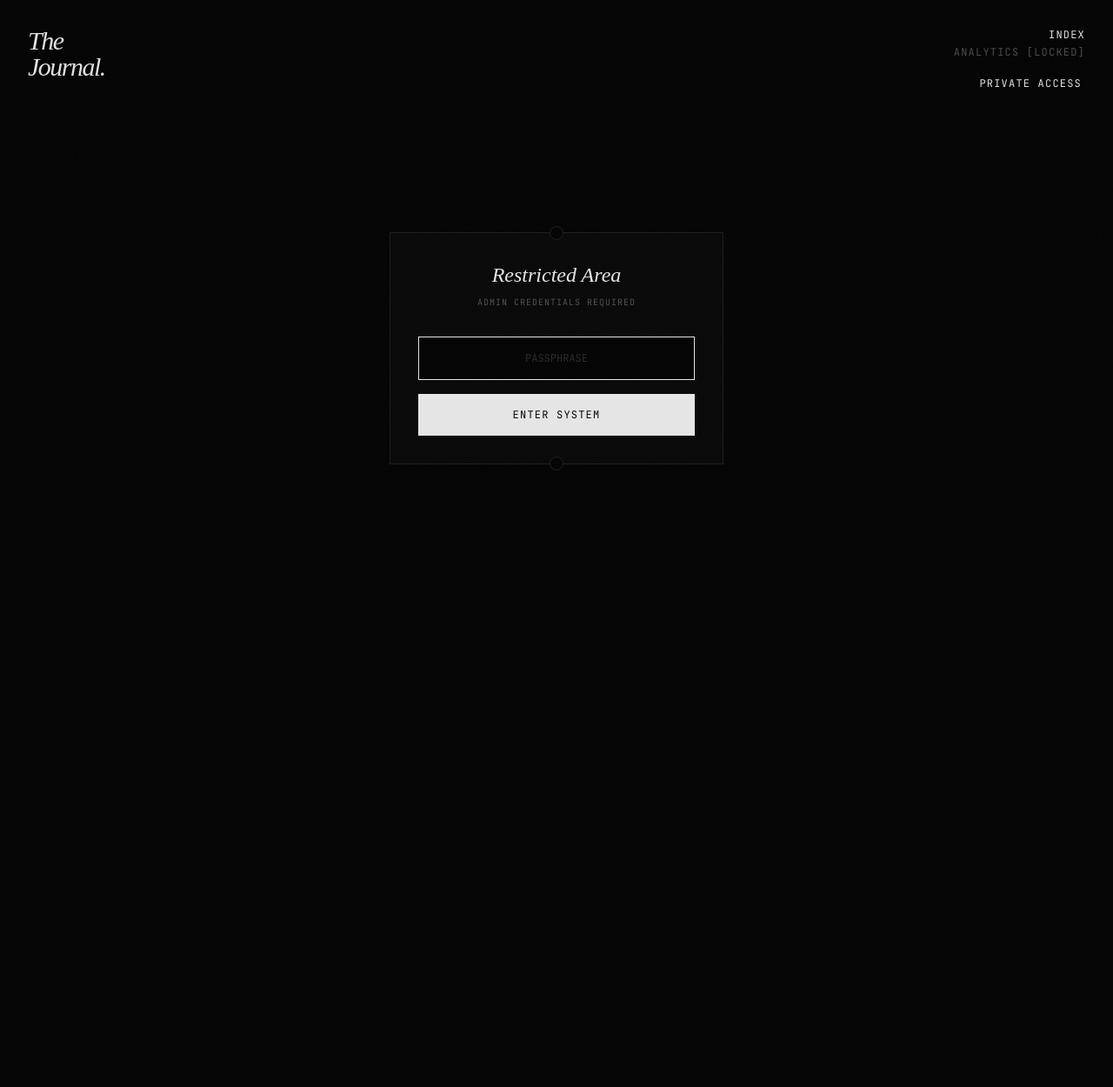
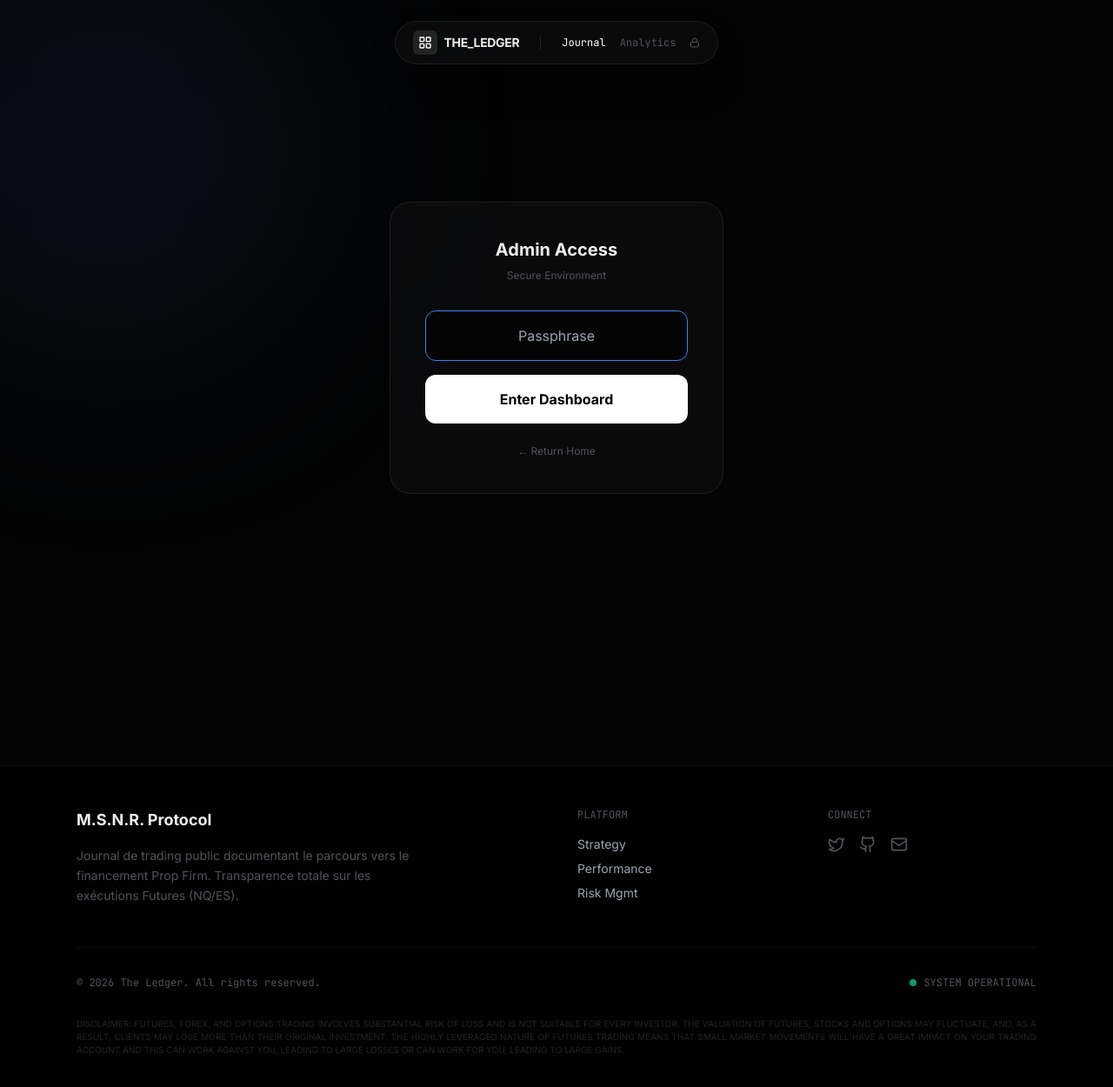
Before and after one commit to AlexiRn3/supernova, a Next.js app: page /login in a window 1280 px wide. Shown: the top 1250 px of the page at 87% size. Before the commit the page ends 800 px from the top, so only its background shows below. Built offline with nearby package versions, Linux system fonts and the light colour scheme.

Commit message:
new style

```diff
--- a/app/globals.css
+++ b/app/globals.css
@@ -8,35 +8,33 @@
 }
 
 body {
-  background-color: theme('colors.bg');
+  background-color: theme('colors.background');
   color: theme('colors.text');
   overflow-x: hidden;
 }
 
-/* Texture de fond granuleuse omniprésente */
-.texture-overlay {
+/* Background Grid Effect */
+.bg-grid-subtle {
+  background-size: 40px 40px;
+  background-image: theme('backgroundImage.grid-pattern');
+  mask-image: radial-gradient(ellipse at center, black 40%, transparent 80%);
+  opacity: 0.15;
   position: fixed;
-  top: 0; left: 0; width: 100vw; height: 100vh;
+  inset: 0;
   pointer-events: none;
-  z-index: 50;
-  background-image: theme('backgroundImage.noise');
-  opacity: 0.4;
-  mix-blend-mode: overlay;
+  z-index: 0;
 }
 
-/* Animations de texte élégantes */
-.reveal-text {
-  animation: reveal 1s cubic-bezier(0.16, 1, 0.3, 1) forwards;
-  opacity: 0;
-  transform: translateY(100%);
+/* Glassmorphism Card Utility */
+.bento-card {
+  background: rgba(15, 15, 17, 0.6);
+  backdrop-filter: blur(12px);
+  -webkit-backdrop-filter: blur(12px);
+  border: 1px solid rgba(255, 255, 255, 0.08);
+  transition: all 0.3s ease;
 }
 
-@keyframes reveal {
-  to { opacity: 1; transform: translateY(0); }
+.bento-card:hover {
+  border-color: rgba(255, 255, 255, 0.15);
+  background: rgba(15, 15, 17, 0.8);
 }
-
-/* Sélection de texte style "Marqueur" */
-::selection {
-  background-color: theme('colors.text');
-  color: theme('colors.bg');
-}
--- a/app/layout.tsx
+++ b/app/layout.tsx
@@ -1,26 +1,31 @@
 import type { Metadata } from "next";
 import { Inter, JetBrains_Mono } from "next/font/google";
-import Navbar from "@/components/Navbar"; // Assure-toi que le fichier est bien components/Navbar.tsx
+import NavBar from "@/components/NavBar";
+import Footer from "@/components/Footer";
 import "./globals.css";
 
 const inter = Inter({ subsets: ["latin"], variable: '--font-inter' });
 const jetbrains = JetBrains_Mono({ subsets: ["latin"], variable: '--font-jetbrains' });
 
 export const metadata: Metadata = {
-  title: "The SuperNova Journal",
-  description: "Proprietary Trading Log - Volume 01",
+  title: "The Ledger | MSNR",
+  description: "Trading Journal",
 };
 
-export default function RootLayout({
-  children,
-}: Readonly<{
-  children: React.ReactNode;
-}>) {
+export default function RootLayout({ children }: { children: React.ReactNode }) {
   return (
     <html lang="en">
-      <body className={`${inter.variable} ${jetbrains.variable} font-sans antialiased bg-bg text-text`}>
-        <Navbar />
-        {children}
+      <body className={`${inter.variable} ${jetbrains.variable} font-sans antialiased bg-background text-text flex flex-col min-h-screen`}>
+        {/* Grille de fond fixe */}
+        <div className="bg-grid-subtle" />
+
+        <NavBar />
+
+        <div className="flex-grow">
+          {children}
+        </div>
+
+        <Footer />
       </body>
     </html>
   );
--- a/app/login/page.tsx
+++ b/app/login/page.tsx
@@ -1,20 +1,22 @@
 'use client';
 import { useState } from 'react';
+import Link from 'next/link';
 
 export default function Login() {
   const [pwd, setPwd] = useState('');
-  const [status, setStatus] = useState('idle'); // idle, loading, error
+  const [status, setStatus] = useState('idle');
 
-  const handleSubmit = (e: React.FormEvent) => {
+  const handleLogin = (e: React.FormEvent) => {
     e.preventDefault();
     setStatus('loading');
 
     setTimeout(() => {
       if (pwd === 'lucid2026') {
-        // Stockage du token
-        localStorage.setItem('admin_token', 'true');
-        // REDIRECTION FORCÉE (Contourne le routeur)
-        window.location.href = '/dashboard';
+        // 1. On set le token
+        localStorage.setItem('admin_token', 'ACCESS_GRANTED');
+
+        // 2. FORCE RELOAD vers le dashboard (Plus de boucle possible)
+        window.location.replace('/dashboard');
       } else {
         setStatus('error');
         setTimeout(() => setStatus('idle'), 2000);
@@ -23,44 +25,40 @@ export default function Login() {
   };
 
   return (
-    <div className="h-screen w-full bg-bg flex items-center justify-center relative overflow-hidden">
-      {/* Texture */}
-      <div className="texture-overlay" />
+    <div className="min-h-screen flex items-center justify-center bg-background relative overflow-hidden">
+      {/* Background Decor */}
+      <div className="absolute top-[-10%] left-[-10%] w-[500px] h-[500px] bg-primary/10 blur-[120px] rounded-full pointer-events-none" />
 
-      <div className="z-10 w-full max-w-sm p-8 border border-line bg-surface relative">
-        {/* Effet "Ticket" */}
-        <div className="absolute top-0 left-1/2 -translate-x-1/2 -translate-y-1/2 w-4 h-4 bg-bg rounded-full border border-line" />
-        <div className="absolute bottom-0 left-1/2 -translate-x-1/2 translate-y-1/2 w-4 h-4 bg-bg rounded-full border border-line" />
+      <div className="bento-card p-10 rounded-3xl w-full max-w-sm relative z-10 border-white/10">
+        <h1 className="text-xl font-bold mb-2 text-center">Admin Access</h1>
+        <p className="text-subtle text-center text-xs mb-8">Secure Environment</p>
 
-        <h2 className="font-serif text-2xl italic text-center mb-2">Restricted Area</h2>
-        <p className="text-center font-mono text-[10px] uppercase tracking-widest text-muted mb-8">
-          Admin Credentials Required
-        </p>
-
-        <form onSubmit={handleSubmit} className="flex flex-col gap-4">
+        <form onSubmit={handleLogin} className="flex flex-col gap-4">
           <input
             type="password"
             value={pwd}
             onChange={(e) => setPwd(e.target.value)}
-            placeholder="PASSPHRASE"
-            className="bg-bg border border-line p-4 text-center font-mono text-xs focus:border-text outline-none text-text transition-colors placeholder:text-muted/50"
+            placeholder="Passphrase"
+            className="bg-black/50 border border-white/10 rounded-xl p-4 text-center outline-none focus:border-primary transition-colors text-white"
             autoFocus
           />
 
           <button
             type="submit"
             disabled={status === 'loading'}
-            className="bg-text text-bg py-4 font-mono text-xs uppercase tracking-widest hover:bg-white transition-colors disabled:opacity-50"
+            className="bg-white text-black font-bold py-4 rounded-xl hover:bg-gray-200 transition-colors disabled:opacity-50"
           >
-            {status === 'loading' ? 'Verifying...' : 'Enter System'}
+            {status === 'loading' ? 'Authenticating...' : 'Enter Dashboard'}
           </button>
         </form>
 
         {status === 'error' && (
-          <div className="absolute -bottom-12 left-0 w-full text-center font-mono text-xs text-loss uppercase animate-pulse">
-            Access Denied
-          </div>
+          <p className="mt-4 text-center text-danger text-xs font-mono uppercase">Invalid Credentials</p>
         )}
+
+        <Link href="/" className="block mt-6 text-center text-xs text-subtle hover:text-white">
+          ← Return Home
+        </Link>
       </div>
     </div>
   );
--- a/app/page.tsx
+++ b/app/page.tsx
@@ -2,100 +2,136 @@
 import { useEffect, useState } from 'react';
 import { motion } from 'framer-motion';
 import { Trade } from './api/trades/route';
+import { ArrowUpRight, ArrowDownRight, Activity, TrendingUp, Layers } from 'lucide-react';
 
 export default function Home() {
   const [trades, setTrades] = useState<Trade[]>([]);
 
   useEffect(() => {
-    fetch('/api/trades').then(r => r.json()).then(setTrades);
+    fetch('/api/trades').then(r => r.json()).then(setTrades).catch(console.error);
   }, []);
 
   const totalPnL = trades.reduce((acc, t) => acc + t.pnl, 0);
+  const winCount = trades.filter(t => t.status === 'WIN').length;
+  const winRate = trades.length > 0 ? ((winCount / trades.length) * 100).toFixed(0) : 0;
 
   return (
-    <main className="min-h-screen bg-bg relative px-4 md:px-8 pt-32 pb-20 border-l border-r border-line mx-auto max-w-7xl">
-      <div className="texture-overlay" />
+    <main className="min-h-screen pt-32 pb-10 px-4 md:px-6 max-w-7xl mx-auto relative z-10">
 
-      {/* Lignes de grille décoratives */}
-      <div className="fixed inset-0 pointer-events-none z-0 flex justify-between px-8 max-w-7xl mx-auto border-r border-l border-line opacity-20">
-        <div className="border-r border-line h-full w-1/3" />
-        <div className="border-r border-line h-full w-1/3" />
+      {/* HEADER SECTION */}
+      <div className="mb-12 flex flex-col md:flex-row justify-between items-end gap-6">
+        <div>
+          <span className="text-primary font-mono text-xs uppercase tracking-wider mb-2 block">
+            LucidFlex 50K Challenge
+          </span>
+          <h1 className="text-5xl md:text-7xl font-bold tracking-tight text-white">
+            Trading <span className="text-subtle">Log.</span>
+          </h1>
         </div>
-
-      {/* 1. Header Editorial */}
-      <header className="relative z-10 mb-32 border-b border-line pb-12">
-        <div className="overflow-hidden">
-          <motion.h1
-            initial={{ y: "100%" }} animate={{ y: 0 }} transition={{ duration: 1, ease: [0.16, 1, 0.3, 1] }}
-            className="font-serif text-[12vw] leading-[0.85] tracking-tight text-text"
-          >
-            LUCID<span className="italic font-light opacity-50">FLEX</span>
-          </motion.h1>
-        </div>
-
-        <div className="flex flex-col md:flex-row justify-between items-end mt-8 font-mono text-xs uppercase tracking-widest text-muted">
-          <p className="max-w-xs">
-            Volume 01 — 2026<br/>
-            Proprietary Trading Log<br/>
-            Strategy: MSNR Protocol
-          </p>
-          <div className="text-right">
-             <p>Net Asset Value</p>
-             <p className={`text-2xl font-serif mt-2 ${totalPnL >= 0 ? 'text-text' : 'text-loss'}`}>
-               {totalPnL > 0 ? '+' : ''}{totalPnL.toLocaleString('en-US', { minimumFractionDigits: 2 })} $
+        <div className="text-right hidden md:block">
+          <p className="text-sm text-subtle max-w-xs">
+            Live documentation of every execution. <br/> No filter. Pure price action.
           </p>
         </div>
       </div>
-      </header>
 
-      {/* 2. Liste des Trades (Style Galerie) */}
-      <section className="relative z-10">
-        <div className="grid grid-cols-12 gap-4 border-b border-line pb-2 mb-8 text-muted font-mono text-[10px] uppercase tracking-widest">
-          <div className="col-span-2">Date</div>
-          <div className="col-span-4">Instrument</div>
-          <div className="col-span-4">Pattern</div>
-          <div className="col-span-2 text-right">Result</div>
+      {/* BENTO GRID */}
+      <div className="grid grid-cols-1 md:grid-cols-4 grid-rows-auto md:grid-rows-2 gap-4 mb-20">
+
+        {/* CASE 1 : PnL (Grand carré) */}
+        <motion.div
+          initial={{ opacity: 0, y: 20 }} animate={{ opacity: 1, y: 0 }} transition={{ delay: 0.1 }}
+          className="bento-card col-span-1 md:col-span-2 row-span-1 rounded-3xl p-8 flex flex-col justify-between relative overflow-hidden group"
+        >
+          <div className="absolute top-0 right-0 p-8 opacity-10 group-hover:opacity-20 transition-opacity">
+            <Activity size={100} />
+          </div>
+          <div className="flex items-center gap-2 text-subtle font-mono text-xs uppercase">
+            <div className={`w-2 h-2 rounded-full ${totalPnL >= 0 ? 'bg-success' : 'bg-danger'}`} />
+            Net Profit
+          </div>
+          <div>
+            <div className={`text-6xl font-bold tracking-tighter ${totalPnL >= 0 ? 'text-white' : 'text-danger'}`}>
+              {totalPnL > 0 ? '+' : ''}{totalPnL}$
+            </div>
+            <div className="mt-4 w-full bg-white/5 h-1 rounded-full overflow-hidden">
+               <div className={`h-full ${totalPnL >= 0 ? 'bg-success' : 'bg-danger'}`} style={{ width: '60%' }} />
+            </div>
+          </div>
+        </motion.div>
+
+        {/* CASE 2 : Winrate (Petit carré) */}
+        <motion.div
+          initial={{ opacity: 0, y: 20 }} animate={{ opacity: 1, y: 0 }} transition={{ delay: 0.2 }}
+          className="bento-card col-span-1 rounded-3xl p-6 flex flex-col justify-center gap-2"
+        >
+          <span className="text-subtle font-mono text-xs uppercase">Win Rate</span>
+          <div className="text-4xl font-bold text-white">{winRate}%</div>
+          <p className="text-xs text-subtle">{trades.length} Trades Total</p>
+        </motion.div>
+
+        {/* CASE 3 : Strategy (Petit carré) */}
+        <motion.div
+          initial={{ opacity: 0, y: 20 }} animate={{ opacity: 1, y: 0 }} transition={{ delay: 0.3 }}
+          className="bento-card col-span-1 rounded-3xl p-6 flex flex-col justify-center gap-2"
+        >
+          <span className="text-subtle font-mono text-xs uppercase">Strategy</span>
+          <div className="text-2xl font-bold text-white flex items-center gap-2">
+            <Layers size={20} className="text-accent" /> MSNR
+          </div>
+          <p className="text-xs text-subtle">Malaysian S/R</p>
+        </motion.div>
+
+        {/* CASE 4 : Recent Trades List (Large bande bas) */}
+        <motion.div
+          initial={{ opacity: 0, y: 20 }} animate={{ opacity: 1, y: 0 }} transition={{ delay: 0.4 }}
+          className="bento-card col-span-1 md:col-span-4 rounded-3xl p-8"
+        >
+          <div className="flex justify-between items-center mb-6">
+            <h3 className="text-lg font-bold">Recent Executions</h3>
+            <span className="text-xs font-mono bg-white/5 px-2 py-1 rounded text-subtle">LIVE FEED</span>
           </div>
 
-        <div className="space-y-0">
-          {trades.map((trade, i) => (
-            <motion.div
-              key={trade.id}
-              initial={{ opacity: 0, y: 20 }}
-              whileInView={{ opacity: 1, y: 0 }}
-              viewport={{ once: true }}
-              transition={{ delay: i * 0.05 }}
-              className="group grid grid-cols-12 gap-4 items-baseline py-6 border-b border-line hover:bg-surface transition-colors cursor-crosshair"
-            >
-              <div className="col-span-2 font-mono text-xs text-muted group-hover:text-text transition-colors">
-                {trade.date}
-              </div>
-              <div className="col-span-4 font-serif text-3xl md:text-5xl italic group-hover:translate-x-4 transition-transform duration-500">
-                {trade.symbol}
-                <span className="text-[10px] font-sans font-normal ml-2 opacity-0 group-hover:opacity-100 transition-opacity uppercase tracking-widest text-muted not-italic">
+          <div className="overflow-x-auto">
+            <table className="w-full text-left text-sm">
+              <thead className="text-subtle font-mono text-xs uppercase border-b border-white/5">
+                <tr>
+                  <th className="pb-4 font-normal">Date</th>
+                  <th className="pb-4 font-normal">Symbol</th>
+                  <th className="pb-4 font-normal">Side</th>
+                  <th className="pb-4 font-normal">Setup</th>
+                  <th className="pb-4 font-normal text-right">PnL</th>
+                </tr>
+              </thead>
+              <tbody className="divide-y divide-white/5">
+                {trades.map((trade) => (
+                  <tr key={trade.id} className="group hover:bg-white/5 transition-colors">
+                    <td className="py-4 font-mono text-subtle">{trade.date}</td>
+                    <td className="py-4 font-bold">{trade.symbol}</td>
+                    <td className="py-4">
+                      <span className={`text-[10px] uppercase px-2 py-1 rounded ${
+                        trade.direction === 'LONG' ? 'bg-success/10 text-success' : 'bg-danger/10 text-danger'
+                      }`}>
                         {trade.direction}
                       </span>
-              </div>
-              <div className="col-span-4 flex items-center">
-                <span className="text-xs text-muted uppercase tracking-widest border border-line px-2 py-1 rounded-full">
-                  {trade.setup}
+                    </td>
+                    <td className="py-4 text-subtle">{trade.setup}</td>
+                    <td className="py-4 text-right font-mono font-bold">
+                      <span className={trade.pnl > 0 ? 'text-success' : 'text-danger'}>
+                        {trade.pnl > 0 ? '+' : ''}{trade.pnl}$
                       </span>
-              </div>
-              <div className={`col-span-2 text-right font-mono text-lg ${
-                trade.pnl > 0 ? 'text-accent' : 'text-loss'
-              }`}>
-                {trade.pnl > 0 ? '+' : ''}{trade.pnl}
+                    </td>
+                  </tr>
+                ))}
+              </tbody>
+            </table>
+            {trades.length === 0 && (
+              <div className="py-12 text-center text-subtle font-mono text-xs">Waiting for data...</div>
+            )}
           </div>
         </motion.div>
-          ))}
 
-          {trades.length === 0 && (
-            <div className="py-20 text-center font-serif text-muted italic">
-              Aucune donnée enregistrée pour le moment.
       </div>
-          )}
-        </div>
-      </section>
     </main>
   );
 }
--- a/components/Footer.tsx
+++ b/components/Footer.tsx
@@ -1,20 +1,51 @@
+import { Github, Twitter, Mail } from 'lucide-react';
+
 export default function Footer() {
+  const year = new Date().getFullYear();
+
   return (
-    <footer className="border-t border-white/5 py-12 px-6 lg:px-12 mt-auto">
-      <div className="max-w-[1400px] mx-auto flex flex-col md:flex-row justify-between gap-8 items-start font-mono text-xs uppercase tracking-wider text-ashes/40">
+    <footer className="relative z-10 border-t border-white/5 bg-black/40 mt-20">
+      <div className="max-w-6xl mx-auto px-6 py-12">
+        <div className="grid grid-cols-1 md:grid-cols-4 gap-12 mb-12">
 
-        <div className="max-w-md">
-            <p className="leading-relaxed text-justify mb-4">
-                RISK DISCLOSURE: FUTURES TRADING CONTAINS SUBSTANTIAL RISK AND IS NOT FOR EVERY INVESTOR. AN INVESTOR COULD POTENTIALLY LOSE ALL OR MORE THAN THE INITIAL INVESTMENT. PAST PERFORMANCE IS NOT NECESSARILY INDICATIVE OF FUTURE RESULTS.
+          <div className="col-span-1 md:col-span-2">
+            <h3 className="font-bold text-lg mb-4">M.S.N.R. Protocol</h3>
+            <p className="text-subtle text-sm leading-relaxed max-w-sm">
+              Journal de trading public documentant le parcours vers le financement Prop Firm.
+              Transparence totale sur les exécutions Futures (NQ/ES).
             </p>
-             <p>© 2026 MSNR Protocol. Crafted in the void.</p>
+          </div>
+
+          <div>
+            <h4 className="font-mono text-xs uppercase text-subtle mb-4">Platform</h4>
+            <ul className="space-y-2 text-sm text-gray-400">
+              <li><a href="#" className="hover:text-white transition-colors">Strategy</a></li>
+              <li><a href="#" className="hover:text-white transition-colors">Performance</a></li>
+              <li><a href="#" className="hover:text-white transition-colors">Risk Mgmt</a></li>
+            </ul>
+          </div>
+
+          <div>
+            <h4 className="font-mono text-xs uppercase text-subtle mb-4">Connect</h4>
+            <div className="flex gap-4">
+              <a href="#" className="text-subtle hover:text-white transition-colors"><Twitter size={20} /></a>
+              <a href="#" className="text-subtle hover:text-white transition-colors"><Github size={20} /></a>
+              <a href="mailto:contact@example.com" className="text-subtle hover:text-white transition-colors"><Mail size={20} /></a>
+            </div>
+          </div>
         </div>
 
-        <div className="flex gap-8">
-            <a href="#" className="hover:text-neonCyan transition-colors">X (Twitter)</a>
-            <a href="#" className="hover:text-neonCyan transition-colors">Discord</a>
+        <div className="pt-8 border-t border-white/5 flex flex-col md:flex-row justify-between items-center gap-4 text-xs text-subtle font-mono">
+          <p>© {year} The Ledger. All rights reserved.</p>
+          <p className="flex items-center gap-2">
+            <span className="w-2 h-2 rounded-full bg-success animate-pulse" />
+            SYSTEM OPERATIONAL
+          </p>
         </div>
 
+        <p className="mt-8 text-[10px] text-justify text-subtle/40 uppercase leading-normal">
+          Disclaimer: Futures, forex, and options trading involves substantial risk of loss and is not suitable for every investor. The valuation of futures, stocks and options may fluctuate, and, as a result, clients may lose more than their original investment. The highly leveraged nature of futures trading means that small market movements will have a great impact on your trading account and this can work against you, leading to large losses or can work for you, leading to large gains.
+        </p>
       </div>
     </footer>
   );
--- a/components/NavBar.tsx
+++ b/components/NavBar.tsx
@@ -1,25 +1,27 @@
 'use client';
 import Link from 'next/link';
+import { LayoutGrid, Lock } from 'lucide-react';
 
-export default function Navbar() {
+export default function NavBar() {
   return (
-    <nav className="fixed top-0 left-0 w-full p-8 z-40 flex justify-between items-start mix-blend-difference pointer-events-none">
-      {/* Les pointer-events-auto permettent de cliquer sur les liens même si la nav est "transparente" */}
+    <nav className="fixed top-6 left-0 w-full z-50 flex justify-center px-4">
+      <div className="bento-card rounded-full px-5 py-2.5 flex items-center gap-6 shadow-2xl">
+        <Link href="/" className="flex items-center gap-2 group">
+          <div className="bg-white/10 p-1.5 rounded-md text-white group-hover:bg-primary group-hover:text-black transition-colors">
+            <LayoutGrid size={16} />
+          </div>
+          <span className="font-bold text-sm tracking-tight">THE_LEDGER</span>
+        </Link>
 
-      {/* Logo Typographique */}
-      <Link href="/" className="pointer-events-auto group">
-        <h1 className="font-serif text-3xl italic tracking-tighter leading-none group-hover:text-gray-400 transition-colors">
-          The<br/>Journal.
-        </h1>
-      </Link>
+        <div className="w-[1px] h-4 bg-white/10" />
 
-      {/* Menu Latéral */}
-      <div className="flex flex-col text-right gap-1 font-mono text-xs uppercase tracking-widest pointer-events-auto">
-        <Link href="/" className="hover:line-through">Index</Link>
-        <span className="text-muted">Analytics [LOCKED]</span>
-        <Link href="/login" className="mt-4 hover:bg-white hover:text-black px-1 transition-colors">
-          Private Access
-        </Link>
+        <div className="flex items-center gap-4 text-xs font-mono">
+          <Link href="/" className="text-white hover:text-primary transition-colors">Journal</Link>
+          <span className="text-subtle cursor-not-allowed">Analytics</span>
+          <Link href="/login" className="text-subtle hover:text-white transition-colors" title="Admin">
+            <Lock size={12} />
+          </Link>
+        </div>
       </div>
     </nav>
   );
```
Also changed, not shown: app/dashboard/page.tsx (+35 -44 lines), tailwind.config.ts (+14 -12 lines). Lines whose indentation alone changed are shown as unchanged.
